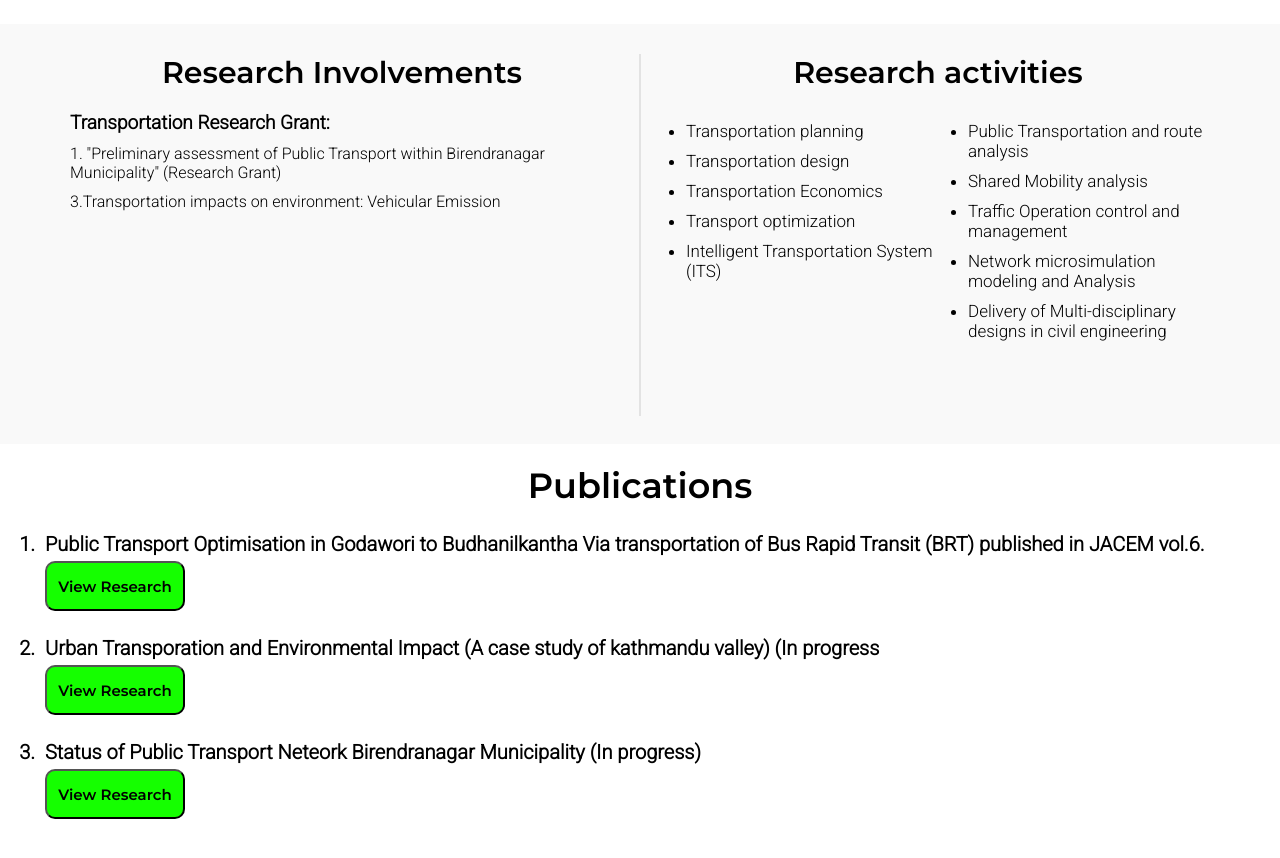
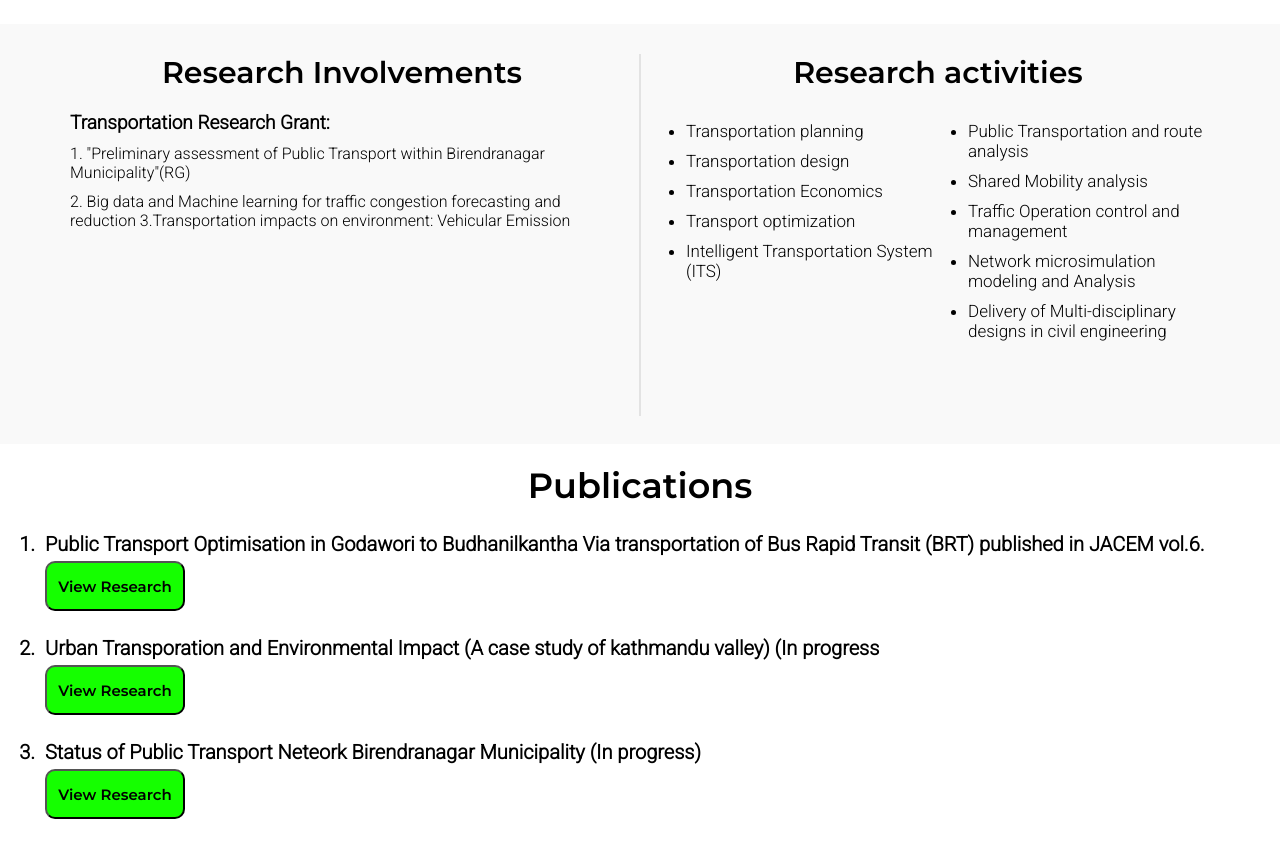
Before and after one commit to Sandeshacharya100/Mero-website-, a plain HTML site: page index.html in a window 1280 px wide. Shown: the part 1580-2438 px from the top of the page. Drawn offline with Linux system fonts and the light colour scheme.

Commit message:
Update index.html

```diff
--- a/index.html
+++ b/index.html
@@ -168,9 +168,11 @@
             <br />
             <p style="padding: 10px 0px">
               1. "Preliminary assessment of Public Transport within
-              Birendranagar Municipality" (Research Grant)
+              Birendranagar Municipality"(RG)
               <li 2. Big data and Machine learning for traffic congestion
               forecasting and reduction</li>
+              2. Big data and Machine learning for traffic congestion
+              forecasting and reduction
               3.Transportation impacts on environment: Vehicular Emission
             </p>
           </div>
```
